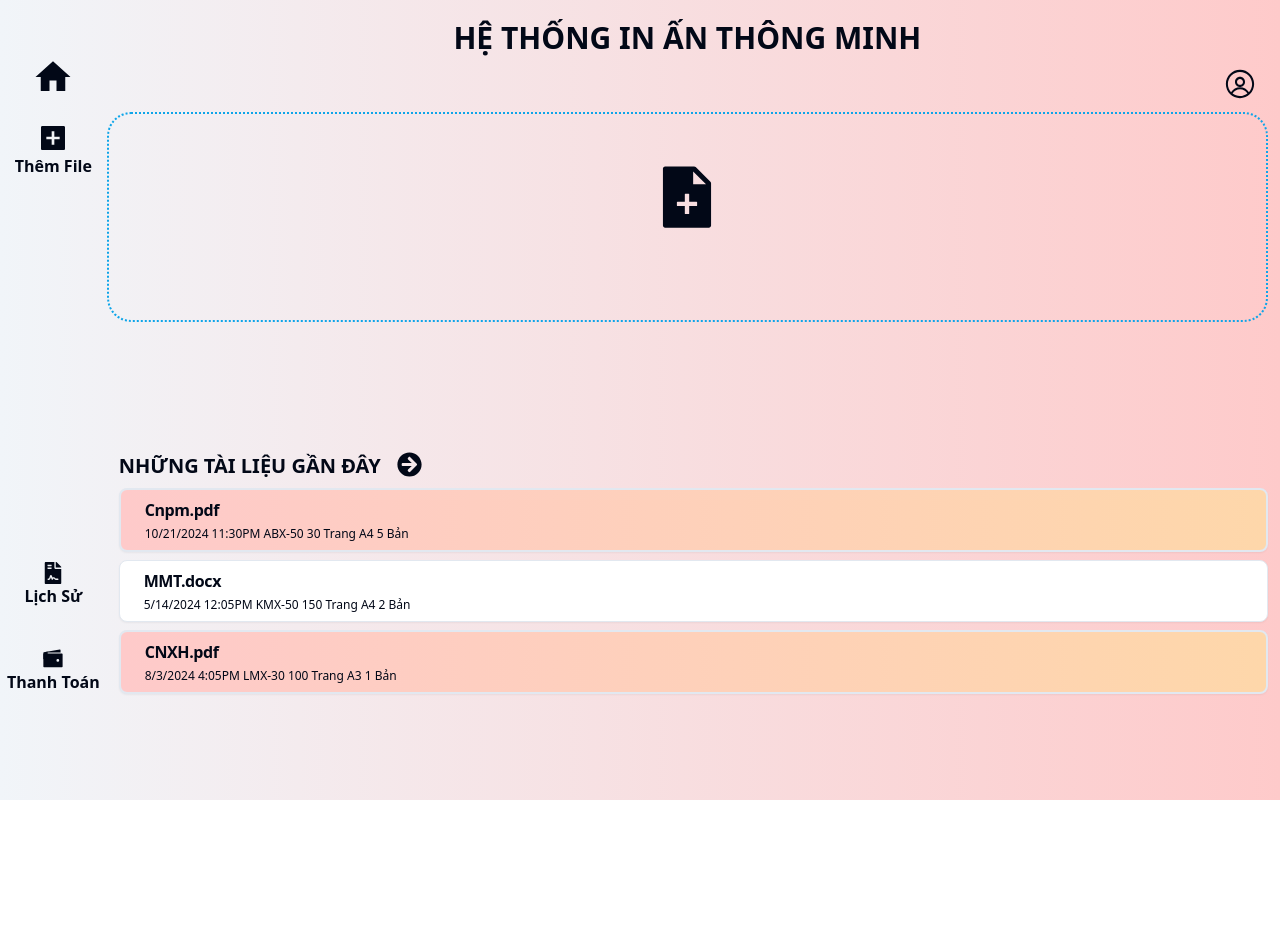
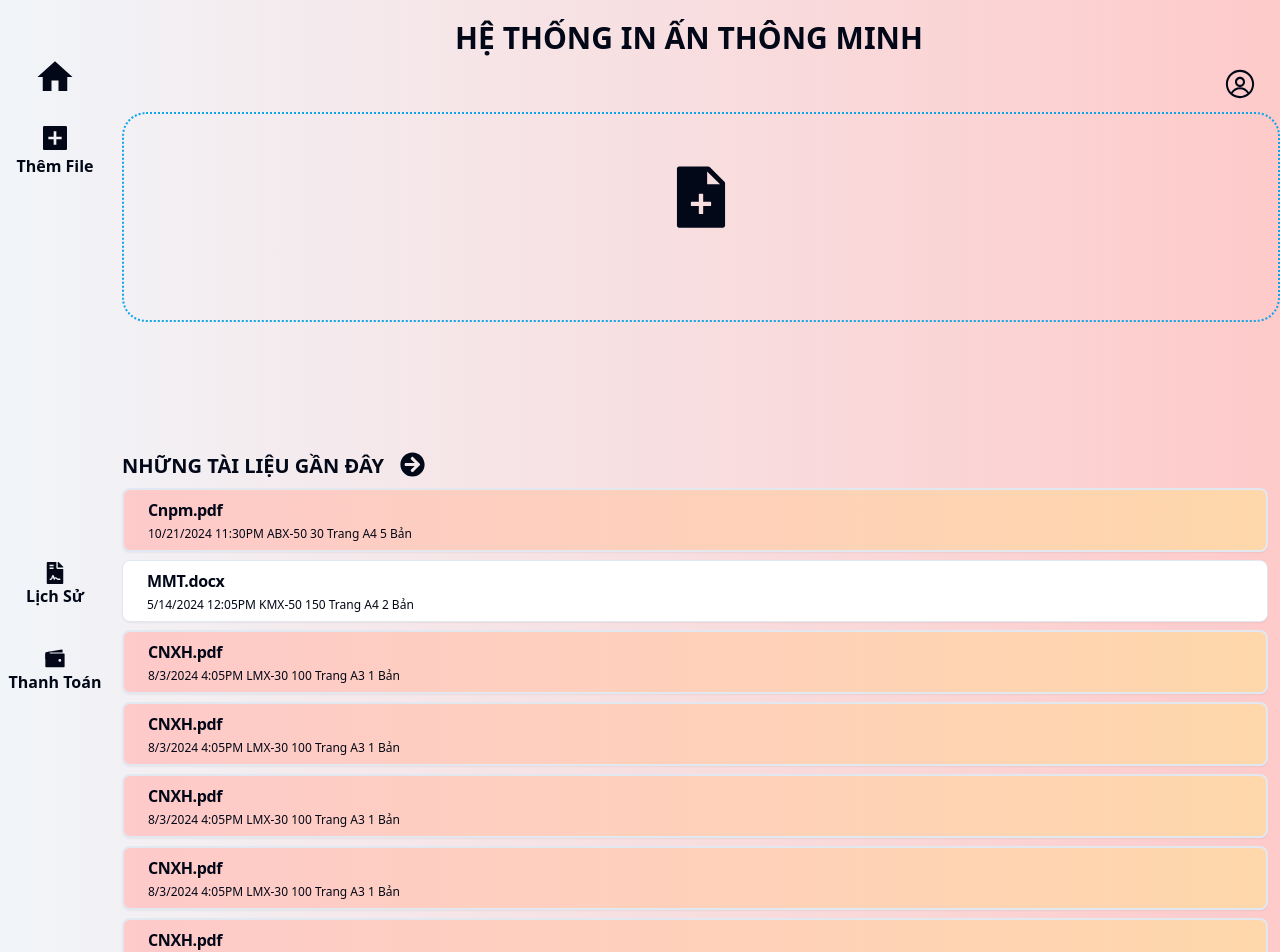
Before and after one commit to Benhidangiu1408/BTL-CNPM, a React (Vite) app: page / in a window 1280 px wide. Shown: the top 952 px of the page. Before the commit the page ends 800 px from the top, so only its background shows below. Built offline with nearby package versions, Linux system fonts and the light colour scheme.

Commit message:
fix sidebar position

```diff
--- a/src/HomePagePrinting.tsx
+++ b/src/HomePagePrinting.tsx
@@ -50,11 +50,11 @@ const HomePagePrinting = () => {
           direction="horizontal"
           className="grid grid-flow-row-dense grid-cols-3 p-0 min-h-[800px]  min-w-sm md:min-w-md lg:min-w-lg xl:min-w-xl 2xl:min-w-2xl   "
         >
-          <div className="  sm: hidden md:block  h-full w-1/12  justify-center  ">
+          <div className=" min-w-[110px] overflow-y-auto fixed sm: hidden md:block  h-full w-1/12  justify-center  ">
             <AppSideBar />
           </div>{" "}
           <ResizablePanel defaultSize={25}>
-            <div className="mt-5 mr-3  flex rounded-3xl rounded-t-3xl h-full  min-w-sm md:min-w-md lg:min-w-lg xl:min-w-xl 2xl:min-w-2xl  ">
+            <div className="mt-5 mr-3 md:ml-[110px] flex rounded-3xl rounded-t-3xl h-full  min-w-sm md:min-w-md lg:min-w-lg xl:min-w-xl 2xl:min-w-2xl  ">
               <ContentAddFile />
             </div>
           </ResizablePanel>
--- a/src/components/ui/AddFile.tsx
+++ b/src/components/ui/AddFile.tsx
@@ -28,7 +28,7 @@ const AddFile = () => {
         </div>
         {/* </div> */}
 
-        <div className="flex pb-10 h-[210px] border-dotted border-2 border-sky-500 w-full  rounded-3xl items-center justify-center ">
+        <div className="flex pb-10 ml-3 h-[210px] border-dotted border-2 border-sky-500 w-full  rounded-3xl items-center justify-center ">
           <HoverCard>
             <HoverCardTrigger>
               <AiFillFileAdd size={70} />
--- a/src/components/ui/RecentFile.tsx
+++ b/src/components/ui/RecentFile.tsx
@@ -51,8 +51,32 @@ const RecentFile = () => {
           </CardContent>
         </Card>
       </div>
+
+      <FileContent />
+      <FileContent />
+      <FileContent />
+      <FileContent />
+      <FileContent />
+      <FileContent />
+
     </>
   );
+  function FileContent() {
+    return (
+        <div className="w-full text-left leading-1 mt-2">
+        <Card className="bg-gradient-to-r from-red-200 to-orange-200 border-2">
+          <CardHeader className=" pt-2 pb-1">
+            <CardTitle className="text-base">CNXH.pdf</CardTitle>
+          </CardHeader>
+          <CardContent className="pb-2">
+            <p className="text-xs ">
+              8/3/2024 4:05PM LMX-30 100 Trang A3 1 Bản
+            </p>
+          </CardContent>
+        </Card>
+      </div>
+      )
+  }
 };
 
 export default RecentFile;
```
